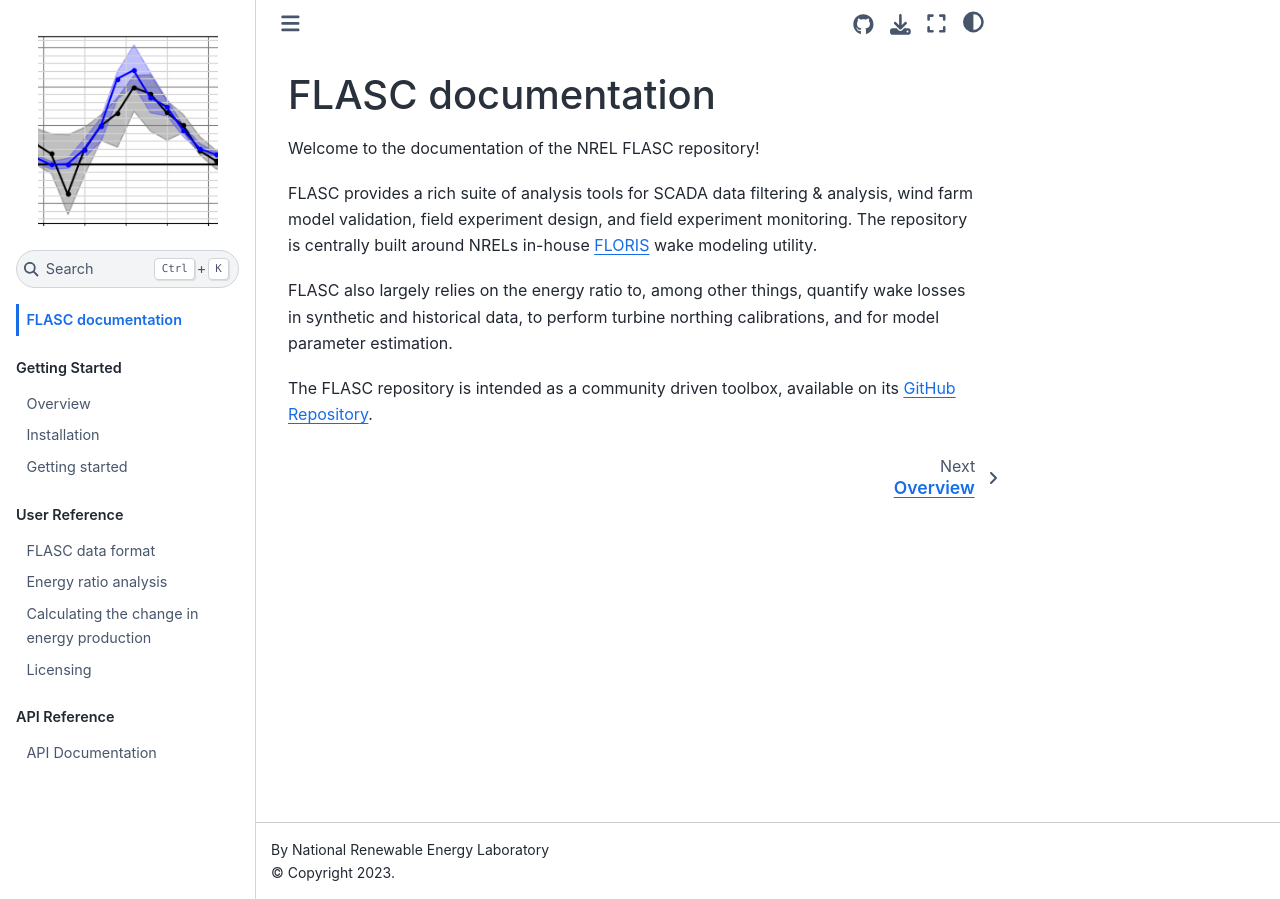
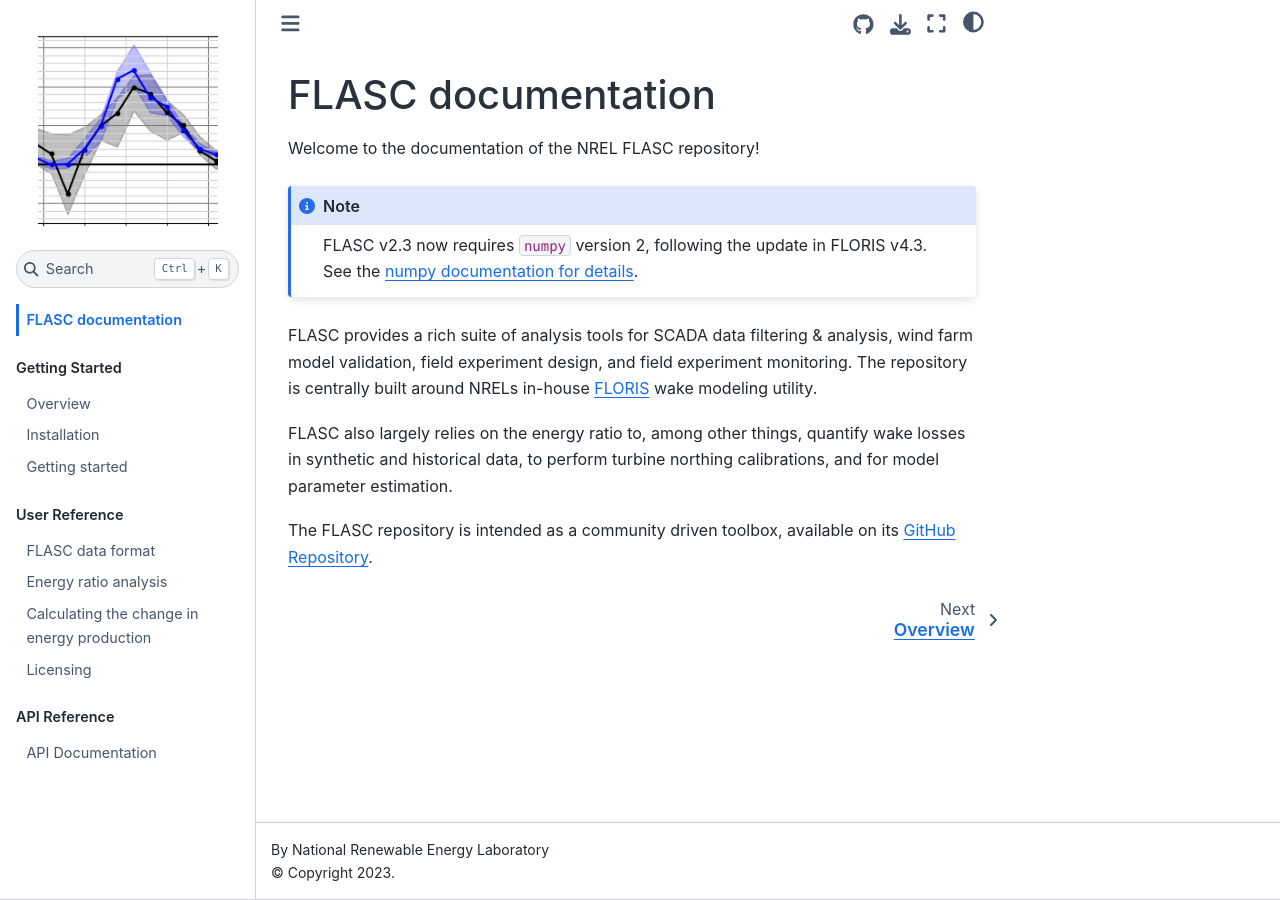
Before and after one commit to NREL/flasc, a Jupyter Book: the page built from docs/index.md, in a window 1280 px wide. Built offline with Jupyter Book 1.0.4 settings and Sphinx 7.4.7 and the Sphinx Book theme 1.1.4, drawn with Linux system fonts in a browser that asks for light colours; pages that are not in the unit, such as notebooks, are missing from menus.

Commit message:
Add note on numpy version

````diff
--- a/docs/index.md
+++ b/docs/index.md
@@ -3,6 +3,10 @@
 
 
 Welcome to the documentation of the NREL FLASC repository!
+
+```{note}
+FLASC v2.3 now requires `numpy` version 2, following the update in FLORIS v4.3. See the [numpy documentation for details](https://numpy.org/doc/stable/numpy_2_0_migration_guide.html).
+```
 
 FLASC provides a rich suite of analysis tools for SCADA data filtering &
 analysis, wind farm model validation, field experiment design, and field
````
